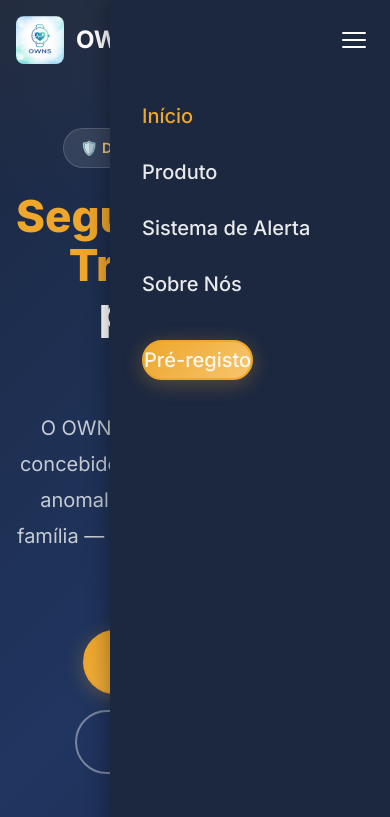
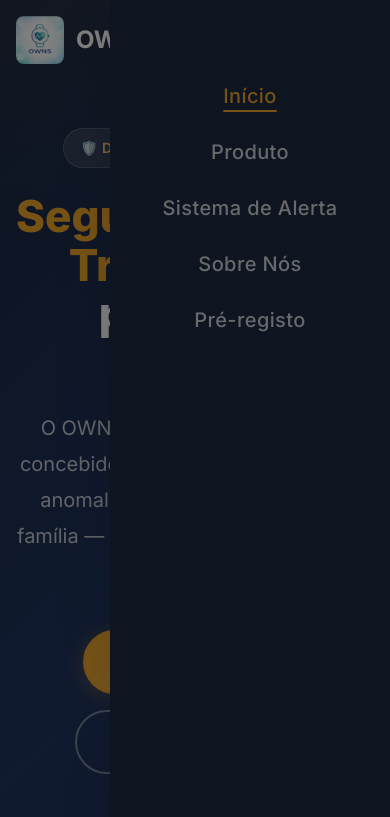
Before and after one commit to Maganss/owns, a plain HTML site: page index.html in a window 390 px wide. Both pictures are taken after a click on the button "Toggle menu". Shown: the top 817 px of the page. Drawn offline with Linux system fonts and the light colour scheme.

Commit message:
Revert to initial version

```diff
--- a/css/pages.css
+++ b/css/pages.css
@@ -22,16 +22,13 @@
     padding: var(--space-2) 0;
 }
 
-.navbar-inner {
+.navbar__inner {
     display: flex;
     align-items: center;
     justify-content: space-between;
-    max-width: var(--max-width);
-    margin: 0 auto;
-    padding: 0 var(--container-padding);
 }
 
-.navbar-logo {
+.navbar__logo {
     display: flex;
     align-items: center;
     gap: var(--space-3);
@@ -39,67 +36,85 @@
     font-weight: var(--font-weight-bold);
     color: var(--color-white);
     text-decoration: none;
+    transition: color var(--transition-fast);
 }
 
-.navbar.scrolled .navbar-logo {
+.navbar.scrolled .navbar__logo {
     color: var(--color-navy);
 }
 
-.navbar-logo-img {
-    height: 48px;
-    width: auto;
-    border-radius: 8px;
+.navbar__logo-icon {
+    width: 40px;
+    height: 40px;
+    background: var(--gradient-gold);
+    border-radius: var(--radius-md);
+    display: flex;
+    align-items: center;
+    justify-content: center;
+    font-size: 20px;
+    color: var(--color-navy);
+    font-weight: var(--font-weight-black);
 }
 
-.navbar-right {
-    display: flex;
-    align-items: center;
-    gap: var(--space-6);
-}
-
-.navbar-menu {
+.navbar__links {
     display: flex;
     align-items: center;
     gap: var(--space-8);
     list-style: none;
-    margin: 0;
-    padding: 0;
 }
 
-.navbar-link {
+.navbar__link {
     font-size: var(--font-size-sm);
     font-weight: var(--font-weight-medium);
     color: rgba(255, 255, 255, 0.8);
     text-decoration: none;
     transition: color var(--transition-fast);
+    position: relative;
+    letter-spacing: 0.02em;
 }
 
-.navbar.scrolled .navbar-link {
-    color: var(--color-navy);
+.navbar.scrolled .navbar__link {
+    color: var(--color-text-light);
 }
 
-.navbar-link:hover,
-.navbar-link.active {
+.navbar__link:hover,
+.navbar__link.active {
     color: var(--color-gold);
 }
 
-/* Hamburger button */
-.navbar-hamburger {
+.navbar__link::after {
+    content: '';
+    position: absolute;
+    bottom: -4px;
+    left: 0;
+    width: 0;
+    height: 2px;
+    background: var(--color-gold);
+    transition: width var(--transition-base);
+    border-radius: var(--radius-full);
+}
+
+.navbar__link:hover::after,
+.navbar__link.active::after {
+    width: 100%;
+}
+
+.navbar__cta {
+    padding: var(--space-2) var(--space-6);
+    font-size: var(--font-size-sm);
+}
+
+.navbar__toggle {
     display: none;
     flex-direction: column;
-    justify-content: center;
     gap: 5px;
-    width: 40px;
-    height: 40px;
     background: none;
     border: none;
     cursor: pointer;
-    padding: 8px;
-    z-index: 1001;
+    padding: var(--space-2);
 }
 
-.navbar-hamburger span {
-    display: block;
+.navbar__toggle span {
     width: 24px;
     height: 2px;
     background: var(--color-white);
@@ -107,52 +122,60 @@
     transition: all var(--transition-base);
 }
 
-.navbar.scrolled .navbar-hamburger span {
+.navbar.scrolled .navbar__toggle span {
     background: var(--color-navy);
 }
 
-/* Mobile styles */
 @media (max-width: 768px) {
-    .navbar-hamburger {
+    .navbar__toggle {
         display: flex;
     }
 
-    .navbar-menu {
+    .navbar__links {
         position: fixed;
         top: 0;
-        right: 0;
+        right: -100%;
         width: 280px;
         height: 100vh;
         background: var(--color-navy);
         flex-direction: column;
-        align-items: flex-start;
-        padding: 100px var(--space-8) var(--space-8);
+        padding: var(--space-20) var(--space-8);
         gap: var(--space-6);
-        transform: translateX(100%);
-        transition: transform var(--transition-slow);
-        z-index: 1000;
-        box-shadow: -4px 0 20px rgba(0,0,0,0.3);
+        transition: right var(--transition-slow);
+        box-shadow: var(--shadow-xl);
     }
 
-    .navbar-menu.active {
-        transform: translateX(0);
+    .navbar__links.open {
+        right: 0;
     }
 
-    .navbar-menu .navbar-link {
-        color: rgba(255, 255, 255, 0.9);
+    .navbar__links .navbar__link {
+        color: rgba(255, 255, 255, 0.8);
         font-size: var(--font-size-lg);
-        padding: var(--space-2) 0;
     }
 
-    .navbar-menu .navbar-link:hover,
-    .navbar-menu .navbar-link.active {
+    .navbar__links .navbar__link:hover,
+    .navbar__links .navbar__link.active {
         color: var(--color-gold);
     }
 
-    .navbar-menu .btn {
+    .navbar__cta {
         margin-top: var(--space-4);
-        width: 100%;
-        text-align: center;
+    }
+
+    .mobile-overlay {
+        position: fixed;
+        inset: 0;
+        background: rgba(0, 0, 0, 0.5);
+        z-index: 999;
+        opacity: 0;
+        pointer-events: none;
+        transition: opacity var(--transition-base);
+    }
+
+    .mobile-overlay.active {
+        opacity: 1;
+        pointer-events: all;
     }
 }
 
--- a/js/navbar.js
+++ b/js/navbar.js
@@ -20,60 +20,32 @@ export function renderNavbar() {
     const currentPath = getCurrentRoute();
 
     nav.innerHTML = `
-        <div class="navbar-inner">
-            <a href="#/" class="navbar-logo">
-                <img src="assets/logo.png" alt="OWNS Logo" class="navbar-logo-img">
-                <span>OWNS</span>
-            </a>
-            <div class="navbar-right">
-                <ul class="navbar-menu" id="navbarMenu">
+        <div class="container">
+            <div class="navbar__inner">
+                <a href="#/" class="navbar__logo">
+                    <img src="assets/logo.png" alt="OWNS Logo" class="navbar__logo-img" style="height: 48px; width: auto; border-radius: 8px;">
+                    <span>OWNS</span>
+                </a>
+                <ul class="navbar__links" id="navLinks">
                     ${links.map(link => `
                         <li>
                             <a href="#${link.path}"
-                               class="navbar-link ${currentPath === link.path ? 'active' : ''} ${link.path === '/contact' ? 'btn btn--primary btn--sm' : ''}">
+                               class="navbar__link ${currentPath === link.path ? 'active' : ''}"
+                               ${link.path === '/contact' ? 'class="navbar__link btn btn--primary btn--sm navbar__cta"' : ''}>
                                 ${link.label}
                             </a>
                         </li>
                     `).join('')}
                 </ul>
-                <button class="navbar-hamburger" id="navbarHamburger" aria-label="Menu">
+                <button class="navbar__toggle" id="navToggle" aria-label="Toggle menu" aria-expanded="false">
                     <span></span>
                     <span></span>
                     <span></span>
                 </button>
             </div>
         </div>
+        <div class="mobile-overlay" id="mobileOverlay"></div>
     `;
-
-    // Simple mobile menu toggle
-    requestAnimationFrame(() => {
-        const hamburger = nav.querySelector('#navbarHamburger');
-        const menu = nav.querySelector('#navbarMenu');
-
-        if (hamburger && menu) {
-            hamburger.addEventListener('click', (e) => {
-                e.stopPropagation();
-                menu.classList.toggle('active');
-                hamburger.classList.toggle('active');
-            });
-
-            // Close when clicking a link
-            menu.querySelectorAll('.navbar-link').forEach(link => {
-                link.addEventListener('click', () => {
-                    menu.classList.remove('active');
-                    hamburger.classList.remove('active');
-                });
-            });
-
-            // Close when clicking outside
-            document.addEventListener('click', (e) => {
-                if (!menu.contains(e.target) && !hamburger.contains(e.target)) {
-                    menu.classList.remove('active');
-                    hamburger.classList.remove('active');
-                }
-            });
-        }
-    });
 
     // Setup scroll behavior
     let ticking = false;
@@ -91,15 +63,45 @@ export function renderNavbar() {
         }
     };
     window.addEventListener('scroll', onScroll, { passive: true });
-    onScroll();
+    onScroll(); // Check initial state
+
+    // Mobile menu toggle
+    setTimeout(() => {
+        const toggle = document.getElementById('navToggle');
+        const navLinks = document.getElementById('navLinks');
+        const overlay = document.getElementById('mobileOverlay');
+
+        if (toggle && navLinks) {
+            toggle.addEventListener('click', () => {
+                navLinks.classList.toggle('open');
+                overlay?.classList.toggle('active');
+                toggle.setAttribute('aria-expanded', navLinks.classList.contains('open'));
+            });
+
+            overlay?.addEventListener('click', () => {
+                navLinks.classList.remove('open');
+                overlay.classList.remove('active');
+                toggle.setAttribute('aria-expanded', 'false');
+            });
+
+            // Close menu on link click
+            navLinks.querySelectorAll('.navbar__link').forEach(link => {
+                link.addEventListener('click', () => {
+                    navLinks.classList.remove('open');
+                    overlay?.classList.remove('active');
+                    toggle.setAttribute('aria-expanded', 'false');
+                });
+            });
+        }
+    }, 0);
 
     // Update active link on route change
     window.addEventListener('hashchange', () => {
         const current = getCurrentRoute();
-        nav.querySelectorAll('.navbar-link').forEach(link => {
+        nav.querySelectorAll('.navbar__link').forEach(link => {
             const href = link.getAttribute('href');
             if (href) {
-                const linkPath = href.slice(1);
+                const linkPath = href.slice(1); // Remove #
                 link.classList.toggle('active', linkPath === current);
             }
         });
```
